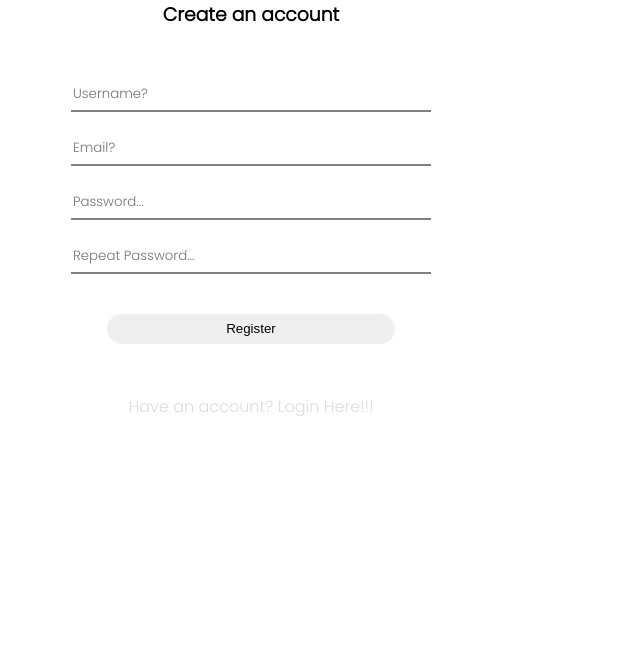
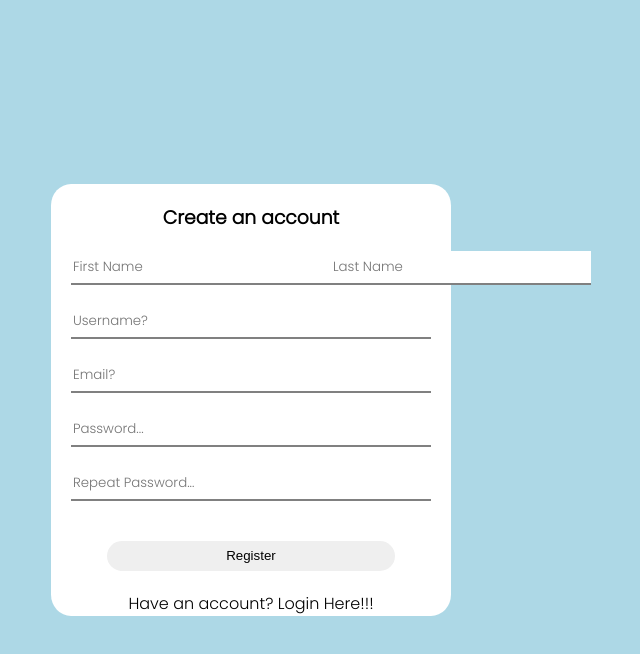
Before and after one commit to GabrieliusD/react-chat-app-client, a React (Create React App) app: page /chatapp/register in a window 1280 px wide. Shown: the top 654 px of the page, without its empty margins (389-1029 px from the left). Built offline with nearby package versions, Linux system fonts and the light colour scheme.

Commit message:
updated register and login css

```diff
--- a/src/App.js
+++ b/src/App.js
@@ -12,6 +12,14 @@ const history = createBrowserHistory({ basename: "/chatapp" });
 function App() {
   const { user } = useContext(AuthContext);
   return (
+    <div
+      style={{
+        display: "flex",
+        justifyContent: "center",
+        alignItems: "center",
+        height: "100vh",
+      }}
+    >
       <BrowserRouter basename={"/chatapp"} history={history}>
         <Routes>
           <Route
@@ -33,10 +41,7 @@ function App() {
           <Route path="/register" element={<Register></Register>}>
             Register
           </Route>
-        <Route
-          path="/dashboard"
-          element={!user ? <Navigate to="/" /> : <Dashboard />}
-        >
+          <Route path="/dashboard" element={<Dashboard></Dashboard>}>
             Dashboard
           </Route>
           <Route path="/upload" element={<User />}>
@@ -44,6 +49,7 @@ function App() {
           </Route>
         </Routes>
       </BrowserRouter>
+    </div>
   );
 }
 
--- a/src/components/dashboard/Dashboard.jsx
+++ b/src/components/dashboard/Dashboard.jsx
@@ -15,8 +15,8 @@ export default function Dashboard() {
   const [arrivalMessage, setArrivalMessage] = useState(null);
 
   const socket = useRef();
-  const { user } = useContext(AuthContext);
-
+  //const { user } = useContext(AuthContext);
+  const user = { username: "test" };
   const sendMessage = async (text, resetText) => {
     if (text.length === 0) return;
     socket.current.emit("sendMessage", {
--- a/src/components/dashboard/dashboard.css
+++ b/src/components/dashboard/dashboard.css
@@ -26,6 +26,9 @@ div.main{
     height: 100%;
     margin: 0;
   padding: 0;
+  display: flex;
+  flex-direction: column;
+  width: 100%;
 }
 .dashboardContainer{
     display: flex;
--- a/src/components/login/Login.jsx
+++ b/src/components/login/Login.jsx
@@ -51,9 +51,9 @@ export default function Login() {
             Login
           </button>
         </div>
+        <a href="/chatapp/register">No Account? No problem register here</a>
       </div>
       <p>{process.env.REACT_APP_API_URL}</p>
-      <a href="/chatapp/register">No Account? No problem register here</a>
     </div>
   );
 }
--- a/src/components/login/login.css
+++ b/src/components/login/login.css
@@ -11,7 +11,12 @@ body{
     flex-direction: column;
     align-items: center;
     justify-content: center;
-
+    background-color: white;
+    border-radius: 5%;
+}
+.loginWrapper a{
+    text-align: center;
+    color: black;
 }
 
 .loginMid{
@@ -19,7 +24,6 @@ body{
     display: flex;
     flex-direction: column;
     margin: 40px;
-    padding: 30px;
 
 
 }
--- a/src/components/register/Register.jsx
+++ b/src/components/register/Register.jsx
@@ -27,6 +27,10 @@ export default function Register() {
         <h3>Create an account</h3>
       </div>
       <div className="registerMid">
+        <div className="name-container">
+          <input type="text" placeholder="First Name"></input>
+          <input type="text" placeholder="Last Name"></input>
+        </div>
         <input
           type="text"
           onChange={(e) => setUsername(e.target.value)}
@@ -50,8 +54,8 @@ export default function Register() {
         <div className="buttonWrapper">
           <button onClick={handleClick}>Register</button>
         </div>
+        <a href="/chatapp/login">Have an account? Login Here!!!</a>
       </div>
-      <a href="/chatapp/login">Have an account? Login Here!!!</a>
     </div>
   );
 }
--- a/src/components/register/register.css
+++ b/src/components/register/register.css
@@ -1,18 +1,20 @@
+#root{
+    background-color: lightblue;
+}
 .registerWrapper{
-    height: 400px;
     width: 400px;
-    margin: auto;
     display: flex;
     flex-direction: column;
     align-items: center;
     justify-content: center;
+    border-radius:5%;
+    background-color: white;
 }
 
 .registerMid{
     width: 90%;
     display: flex;
     flex-direction: column;
-    padding: 30px;
 }
 
 .registerMid input{
@@ -21,6 +23,12 @@
     height: 30px;
     border: 0;
     border-bottom: 2px solid gray;
+}
+.registerMid a{
+    justify-content: center;
+    align-items: center;
+    text-align: center;
+    color: black;
 }
 
 .buttonWrapper{
@@ -40,3 +48,11 @@
     border-radius: 5em;
     box-sizing: border-box;
 }
+.buttonWrapper button:hover{
+    cursor: pointer;
+}
+.name-container{
+    display: flex;
+    justify-content: space-between;
+
+}
--- a/src/components/topbar/Topbar.jsx
+++ b/src/components/topbar/Topbar.jsx
@@ -16,8 +16,9 @@ import { default as Modal } from "../modal/Modal";
 import "./topbar.css";
 export default function Topbar() {
   const { isFetching, dispatch } = useContext(AuthContext);
+  const user = { username: "test" };
 
-  const { user } = useContext(AuthContext);
+  //const { user } = useContext(AuthContext);
   const [showModal, setShowModal] = useState(false);
   const navigate = useNavigate();
 
--- a/src/context/AuthContext.js
+++ b/src/context/AuthContext.js
@@ -2,20 +2,20 @@ import { createContext, useEffect, useReducer } from "react";
 import AuthReducer from "./AuthReducer";
 
 const INITIAL_STATE = {
-  user:JSON.parse(localStorage.getItem("user")) || null,
+  user: { username: "hello", image: "test" },
+  //user: JSON.parse(localStorage.getItem("user")) || null,
   isFetching: false,
   error: false,
 };
-
 
 export const AuthContext = createContext(INITIAL_STATE);
 
 export const AuthContextProvider = ({ children }) => {
   const [state, dispatch] = useReducer(AuthReducer, INITIAL_STATE);
 
-  useEffect(()=>{
-    localStorage.setItem("user", JSON.stringify(state.user))
-  },[state.user])
+  useEffect(() => {
+    localStorage.setItem("user", JSON.stringify(state.user));
+  }, [state.user]);
 
   return (
     <AuthContext.Provider
```
Lines whose indentation alone changed are shown as unchanged.
